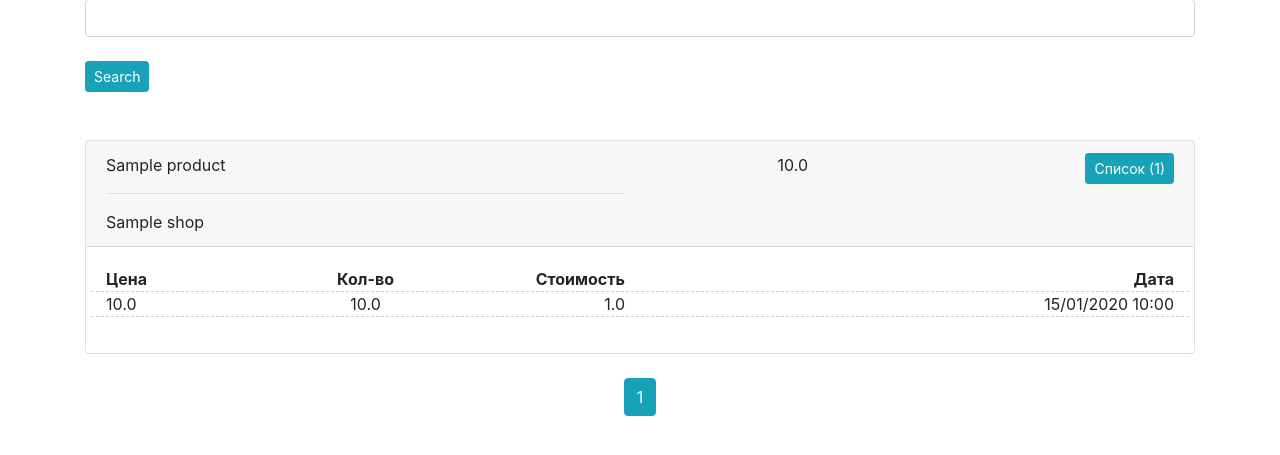
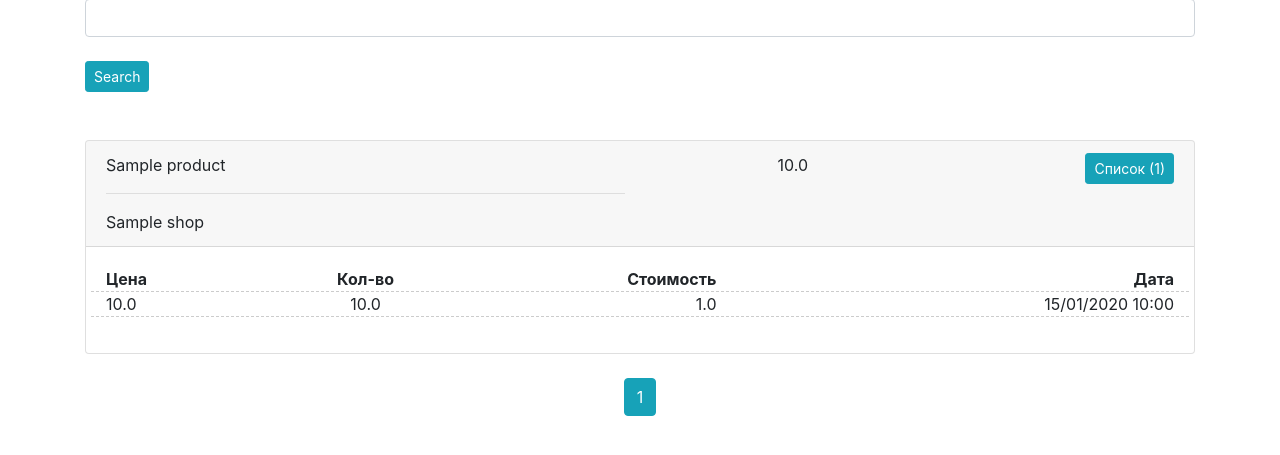
Before and after one commit to oman36/svoibudjet, a Django app: page /search_products/ in a window 1280 px wide, after a click that opens the changed part. Shown: the part 61-516 px from the top of the page. Run offline with Django 3.2, Linux system fonts and the light colour scheme; tables that the repository leaves empty hold one stand-in row (values such as "Sample post").

Commit message:
Style was fixed

```diff
--- a/srv/svoibudjet/app/templates/app/products.html
+++ b/srv/svoibudjet/app/templates/app/products.html
@@ -45,17 +45,18 @@
                 <div class="card-body collapse" id="list{{ product.product__id }}">
                     <ul>
                         <li class="row" style="font-weight: bold; border-bottom: dashed 1px #ccc">
-                            <div class="col-2 ">Цена</div>
-                            <div class="col-2 text-center">Кол-во</div>
-                            <div class="col-2 text-right">Стоимость</div>
-                            <div class="col-6 text-right">Дата</div>
+                            <div class="col-4 col-sm-2">Цена</div>
+                            <div class="col-4 col-sm-2 text-center">Кол-во</div>
+                            <div class="col-4 col-sm-3 text-right">Стоимость</div>
+                            <div class="col-sm-5 d-none d-sm-block text-right">Дата</div>
                         </li>
                         {% for item in product.items %}
                             <li class="row" style="border-bottom: dashed 1px #ccc">
-                                <div class="col-2">{{ item.price }}</div>
-                                <div class="col-2 text-center">{{ item.quantity }}</div>
-                                <div class="col-2 text-right">{{ item.sum }}</div>
-                                <div class="col-6 text-right">{{ item.check_model__date|date:'d/m/Y H:i' }}</div>
+                                <div class="col-4 col-sm-2">{{ item.price }}</div>
+                                <div class="col-4 col-sm-2 text-center">{{ item.quantity }}</div>
+                                <div class="col-4 col-sm-3 text-right">{{ item.sum }}</div>
+                                <div class="col-6 d-sm-none"></div>
+                                <div class="col-6 col-sm-5 text-right">{{ item.check_model__date|date:'d/m/Y H:i' }}</div>
                             </li>
                         {% endfor %}
                     </ul>
```
